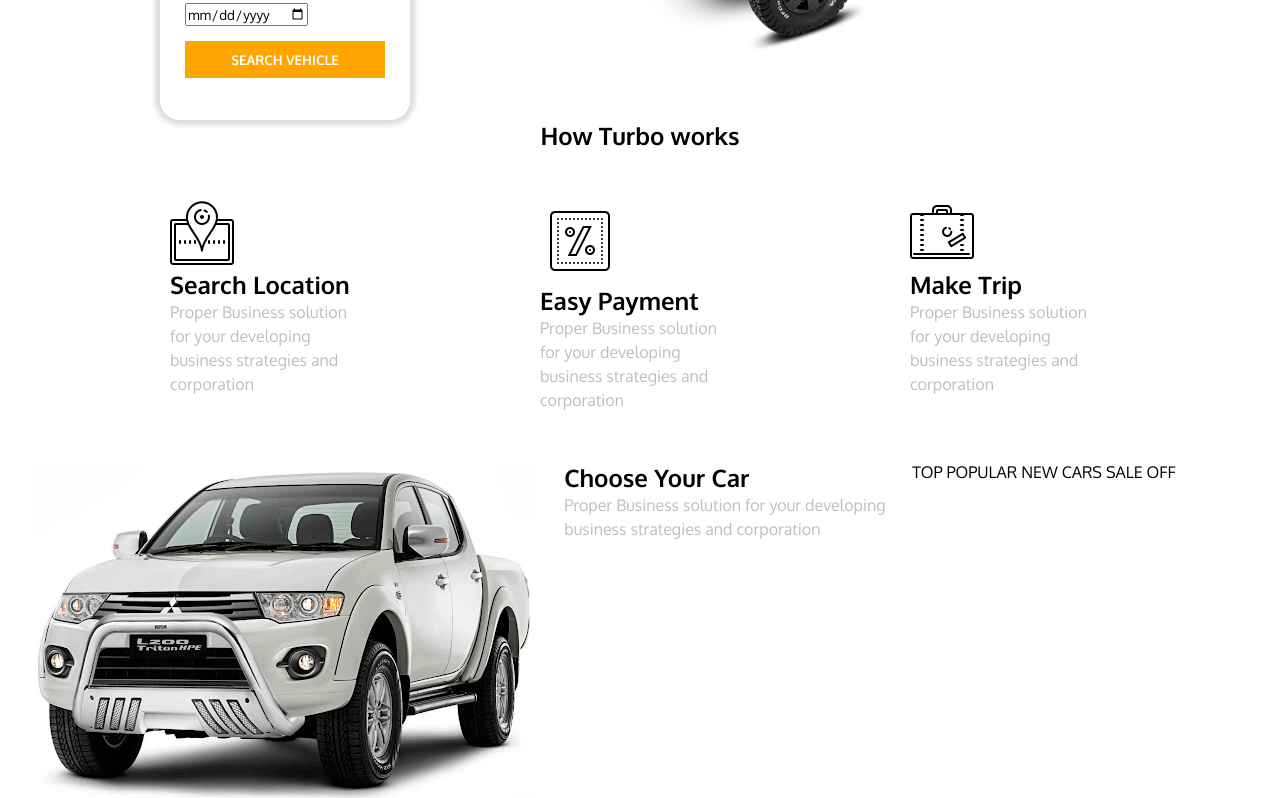
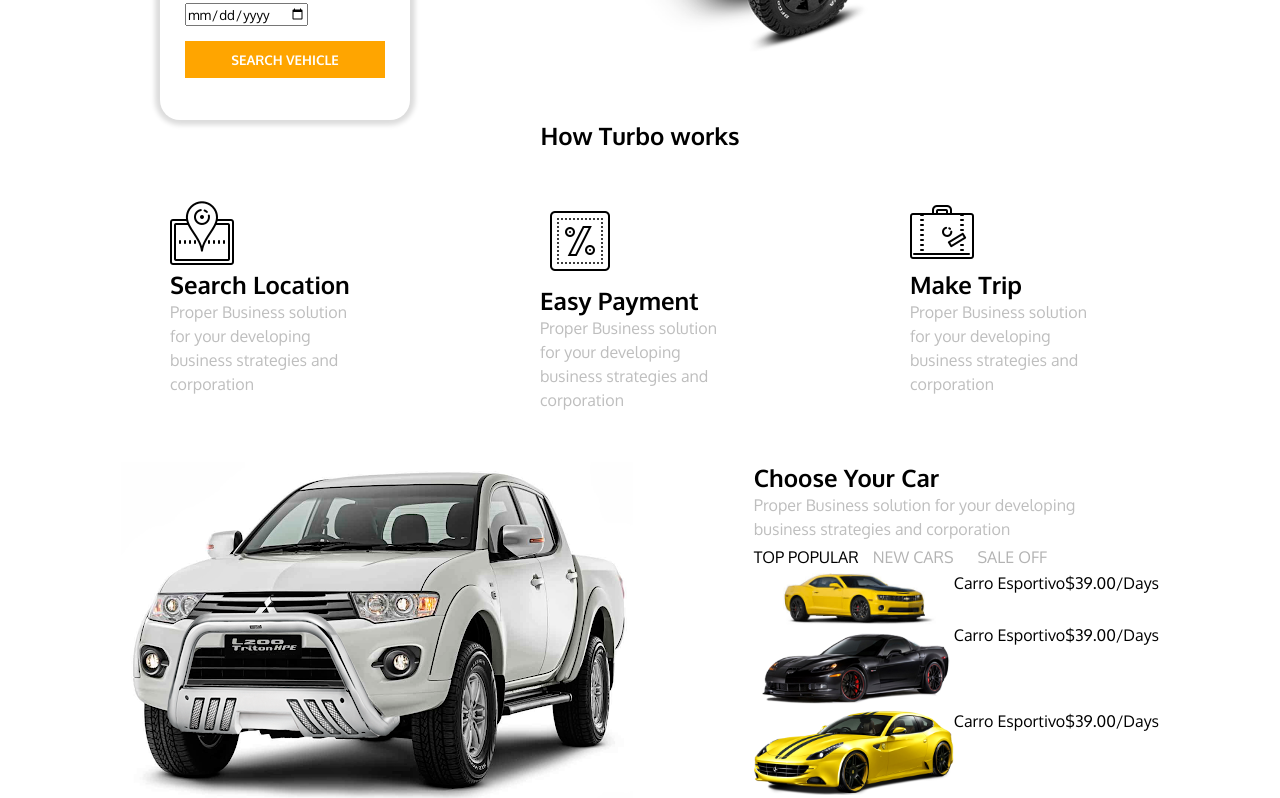
Before and after one commit to luanpires94/Page-Car, a plain HTML site: page index.html in a window 1280 px wide. Shown: the part 460-1258 px from the top of the page. Drawn offline with Linux system fonts and the light colour scheme.

Commit message:
faltando algumas sections e o responsivo

```diff
--- a/index.html
+++ b/index.html
@@ -79,20 +79,24 @@
             <div>
                 <h1>Choose Your Car</h1>
                 <p class="choose-paragraph">Proper Business solution for your developing business strategies and corporation</p>
-            </div>
-            <div>
-                <span>TOP POPULAR</span>
-                <span>NEW CARS</span>
-                <span>SALE OFF</span>
-            </div>
-            <div>
-
-            </div>
-            <div>
-
-            </div>
-            <div>
-
+                <a href=""><span>TOP POPULAR</span></a>
+                <a href=""><span class="new-sale-paragraph">NEW CARS</span></a>
+                <a href=""><span class="new-sale-paragraph">SALE OFF</span></a>
+                <div class="car-cost">
+                    <img class="car" src="assets/car-aluguel1.jpeg" alt="">
+                    <p>Carro Esportivo</p>
+                    <p>$39.00/Days</p>
+                </div>
+                <div class="car-cost">
+                    <img class="car" src="assets/car-aluguel2.png" alt="">
+                    <p>Carro Esportivo</p>
+                    <p>$39.00/Days</p>
+                </div>
+                <div class="car-cost">
+                    <img class="car" src="assets/car-aluguel3.png" alt="">
+                    <p>Carro Esportivo</p>
+                    <p>$39.00/Days</p>
+                </div>
             </div>
         </section>
     </main>
--- a/style.css
+++ b/style.css
@@ -121,3 +121,17 @@ input {
     line-height: 1.5;
     width: 322px;
 }
+
+.new-sale-paragraph {
+    color: #B3B3B3;
+    line-height: 2;
+    margin: 0 10px 10px 10px;
+}
+
+.car {
+    width: 200px;
+}
+
+.car-cost {
+    display: flex;
+}
```
Also changed, not shown: assets/car-aluguel3.jpeg (added), assets/car-aluguel3.png (added).
